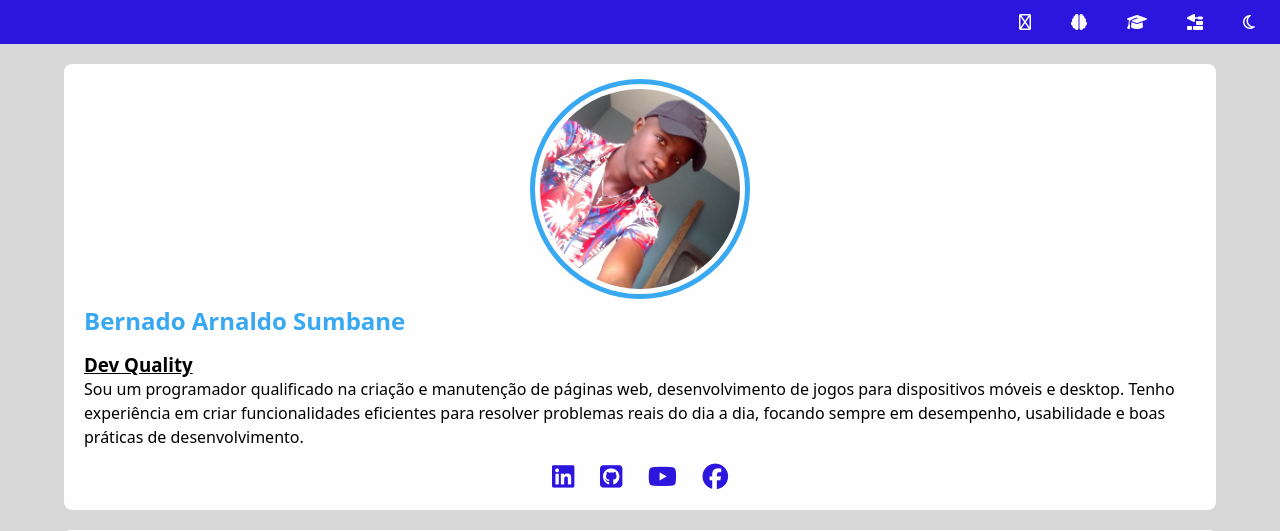
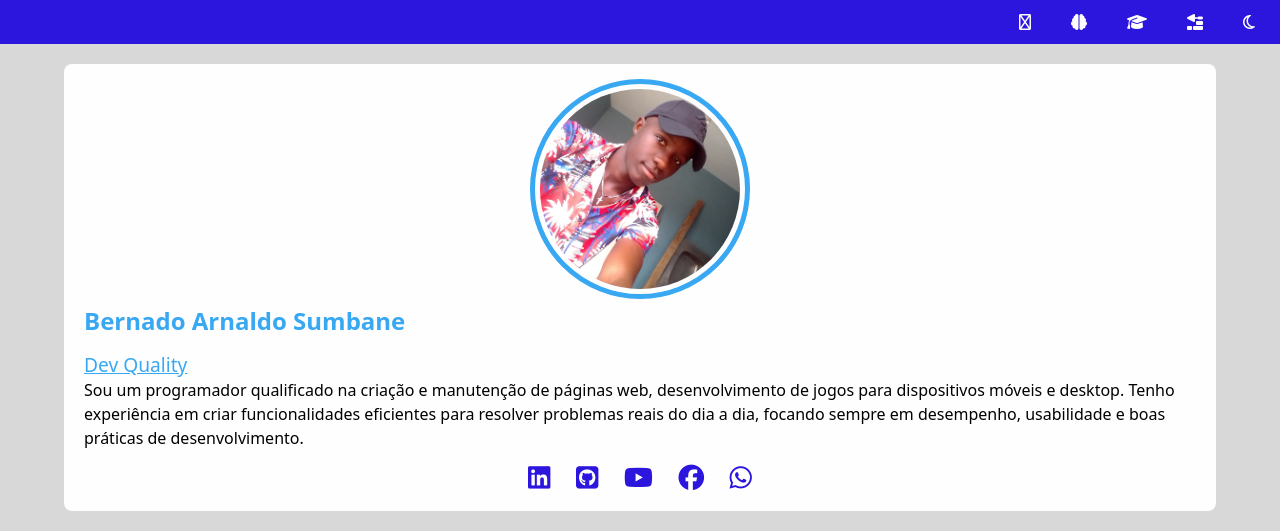
Before and after one commit to DeveQuality/projecto-portifolio, a PHP site: page / in a window 1280 px wide. Shown: the top 531 px of the page. Run offline with PHP 8.4, Linux system fonts and the light colour scheme; some libraries are stand-ins or nearby versions.

Commit message:
actuLIZEI

```diff
--- a/estilos/style.css
+++ b/estilos/style.css
@@ -89,7 +89,10 @@
   padding-bottom: 20px;
 }
 
-main>section>h3{
+#ficha>a.sobrenome{
+  color: var(--texto);
+  font-size: 1.2em;
+  cursor: pointer;
   text-decoration: underline;
 }
 
@@ -256,6 +259,16 @@
   color: var(--texto);
   font-weight: bold;
 }
+footer{
+  height: 100px;
+  background-color: var(--texto);
+  border-top-left-radius:10%;
+  border-top-right-radius:10% ;
+}
+footer>p{
+  font-weight: bold;
+  text-align: center;
+}
 
 @media screen and (min-width:769px) {
   #skill-container{
--- a/index.html
+++ b/index.html
@@ -25,13 +25,14 @@
         <section id="ficha">
             <img src="imagens/Retrato.jpg" class="foto" alt="">
             <h1>Bernado Arnaldo Sumbane</h1>
-            <h3>Dev Quality</h3>
+            <a href="https://github.com/DeveQuality" class="sobrenome">Dev Quality</a>
             <p>Sou um programador qualificado na criação e manutenção de páginas web, desenvolvimento de jogos para dispositivos móveis e desktop. Tenho experiência em criar funcionalidades eficientes para resolver problemas reais do dia a dia, focando sempre em desempenho, usabilidade e boas práticas de desenvolvimento.</p>
             <div id="social">
                 <a href="https://www.linkedin.com/in/bernado-sumbane-190733326" target="_blank" rel="nofollow"><i class="fa-brands fa-linkedin"></i></a>
                 <a href="https://github.com/DeveQuality" target="_blank" rel="nofollow"><i class="fa-brands fa-square-github"></i></a>
                 <a href="http://www.youtube.com/@BernardoSumbane" target="_blank" rel="nofollow"><i class="fa-brands fa-youtube"></i></a>
                 <a href="http://www.facebook.com/profile.php?id=61555760728084" target="_blank" rel="nofollow"><i class="fa-brands fa-facebook"></i></a>
+                <a href="https://wa.me/+258841690183? text=Ola Dev Quality"><i class="fa-brands fa-whatsapp"></i></a>
             </div>
         </section>
 
@@ -288,7 +289,7 @@
                             <details class="descricao">
                                 <summary>Saiba mais</summary>
                                 <p>Este projecto consiste na inserçăo de conteùdo em um site usando a tecnologia flex-box que permite
-                                    a quebra de conteùdo garanntindo a responsividade do página web .
+                                    a quebra de conteùdo garanntindo a responsividade da página web .
                                 </p>
                             </details>
 
@@ -305,7 +306,16 @@
     </main>
 
     <footer>
+        <p>criado por <a href="https://github.com/DeveQuality" class="Sobrenome">Dev Quality</a></p>
+        <p>facebook ∣ WhatsApp ∣ linkedin</p>
 
+        <div id="social">
+            <a href="https://www.linkedin.com/in/bernado-sumbane-190733326" target="_blank" rel="nofollow"><i class="fa-brands fa-linkedin"></i></a>
+            <a href="https://github.com/DeveQuality" target="_blank" rel="nofollow"><i class="fa-brands fa-square-github"></i></a>
+            <a href="http://www.youtube.com/@BernardoSumbane" target="_blank" rel="nofollow"><i class="fa-brands fa-youtube"></i></a>
+            <a href="http://www.facebook.com/profile.php?id=61555760728084" target="_blank" rel="nofollow"><i class="fa-brands fa-facebook"></i></a>
+            <a href="https://wa.me/+258841690183? text=Ola Dev Quality"><i class="fa-brands fa-whatsapp"></i></a>
+        </div>
     </footer>
 
     <script src="scripts/script.js"></script>
```
